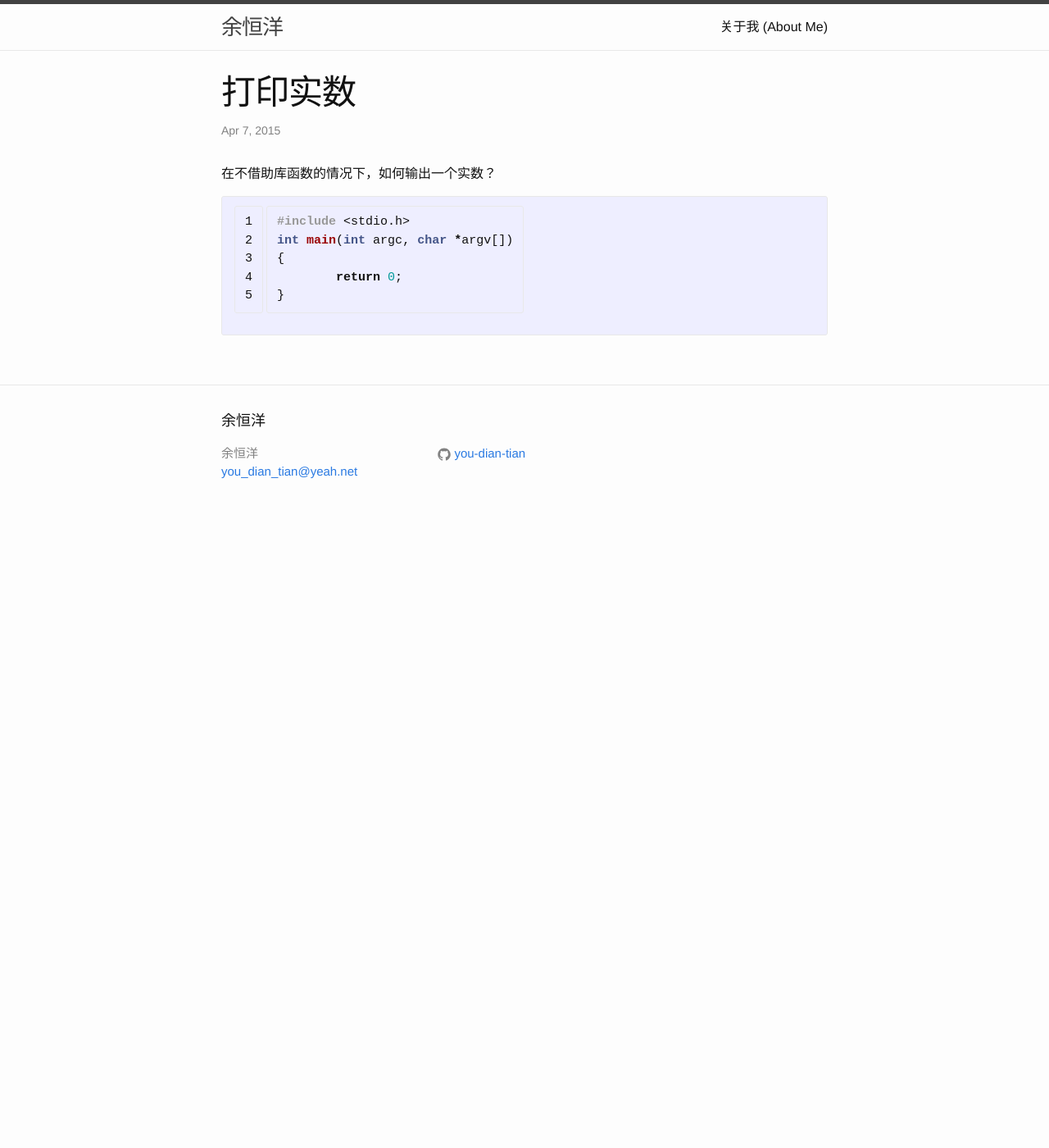
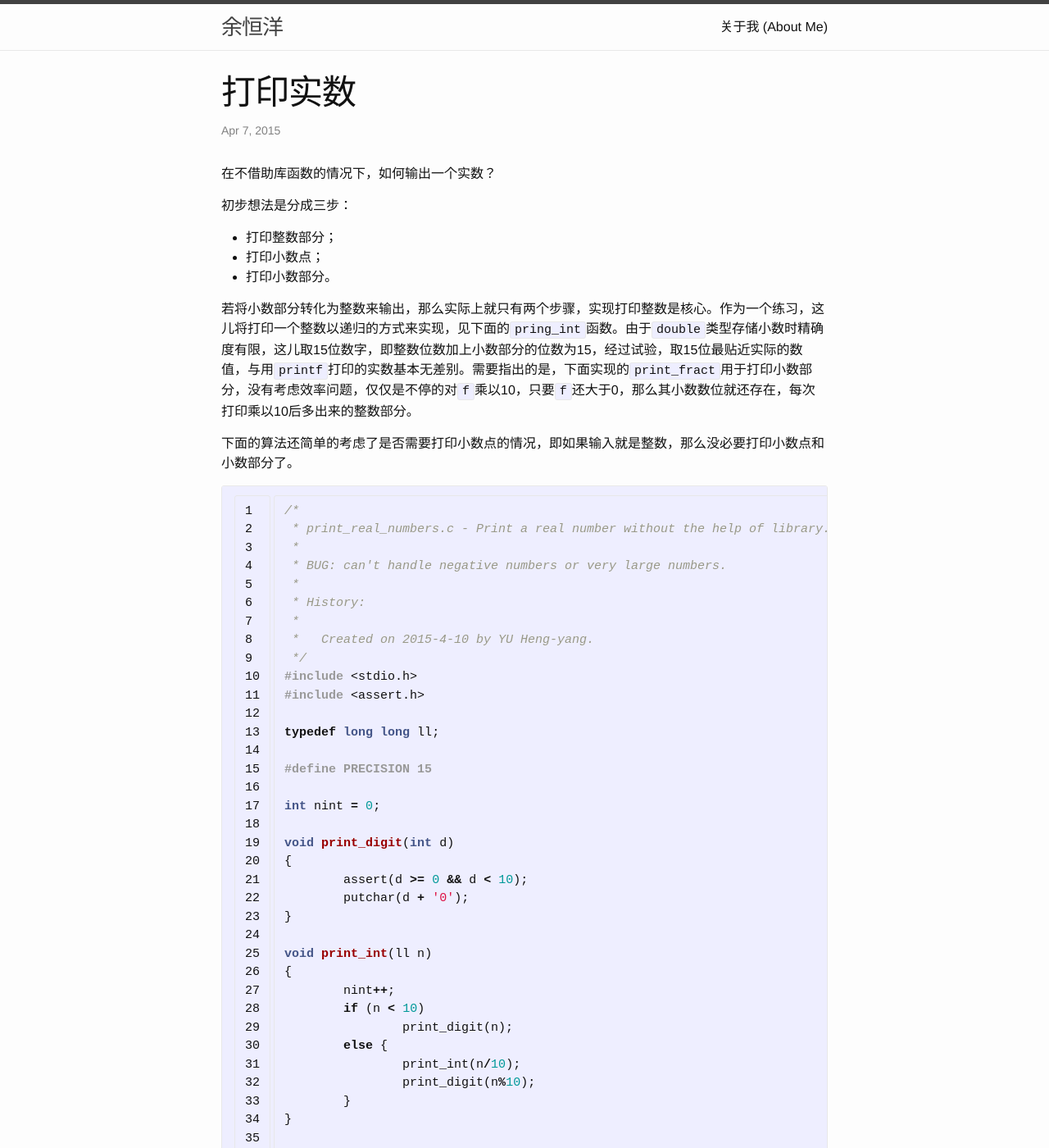
Before and after one commit to you-dian-tian/you-dian-tian.github.io, a Jekyll site: the page built from _posts/2015-04-07-print-real-numbers.md, in a window 1280 px wide and 1400 px high. Shown: the whole window at 82% size. Built offline with Jekyll 4.4.1, drawn with Linux system fonts in a browser that asks for light colours; some of the changed text lies outside the part shown.

Commit message:
打印实数

```diff
--- a/_posts/2015-04-07-print-real-numbers.md
+++ b/_posts/2015-04-07-print-real-numbers.md
@@ -7,10 +7,85 @@ categories: Exercises
 
 在不借助库函数的情况下，如何输出一个实数？
 
+初步想法是分成三步：
+
+- 打印整数部分；
+- 打印小数点；
+- 打印小数部分。
+
+若将小数部分转化为整数来输出，那么实际上就只有两个步骤，实现打印整数是核心。作为一个练习，这儿将打印一个整数以递归的方式来实现，见下面的`pring_int`函数。由于`double`类型存储小数时精确度有限，这儿取15位数字，即整数位数加上小数部分的位数为15，经过试验，取15位最贴近实际的数值，与用`printf`打印的实数基本无差别。需要指出的是，下面实现的`print_fract`用于打印小数部分，没有考虑效率问题，仅仅是不停的对`f`乘以10，只要`f`还大于0，那么其小数数位就还存在，每次打印乘以10后多出来的整数部分。
+
+下面的算法还简单的考虑了是否需要打印小数点的情况，即如果输入就是整数，那么没必要打印小数点和小数部分了。
+
 {% highlight c linenos %}
+/*
+ * print_real_numbers.c - Print a real number without the help of library.
+ *
+ * BUG: can't handle negative numbers or very large numbers.
+ *
+ * History:
+ *
+ *   Created on 2015-4-10 by YU Heng-yang.
+ */
 #include <stdio.h>
-int main(int argc, char *argv[])
+#include <assert.h>
+
+typedef long long ll;
+
+#define PRECISION 15
+
+int nint = 0;
+
+void print_digit(int d)
 {
-        return 0;
+	assert(d >= 0 && d < 10);
+	putchar(d + '0');
+}
+
+void print_int(ll n)
+{
+	nint++;
+	if (n < 10)
+		print_digit(n);
+	else {
+		print_int(n/10);
+		print_digit(n%10);
+	}
+}
+
+void print_fract(double f)
+{
+	int count = PRECISION - nint;
+
+	if (count > 0) {
+		if (f > 0.0f)
+			putchar('.');
+
+		while (count-- > 0 && f > 0.0f) {
+			f *= 10;
+			print_int((ll)f);
+			f -= (ll)f;
+		}
+	}
+}
+
+void print(double d)
+{
+	print_int((ll)d);
+	print_fract(d - (ll)d);
+}
+
+int main()
+{
+	double d;
+
+	while (EOF != scanf("%lf", &d)) {
+             nint = 0;
+		print(d);
+		printf(" %.30lf", d);
+		putchar('\n');
+	}
+
+	return 0;
 }
 {% endhighlight %}
```
Also changed, not shown: _posts/2015-04-22-tencent-interview.md (+14 -1 lines).
